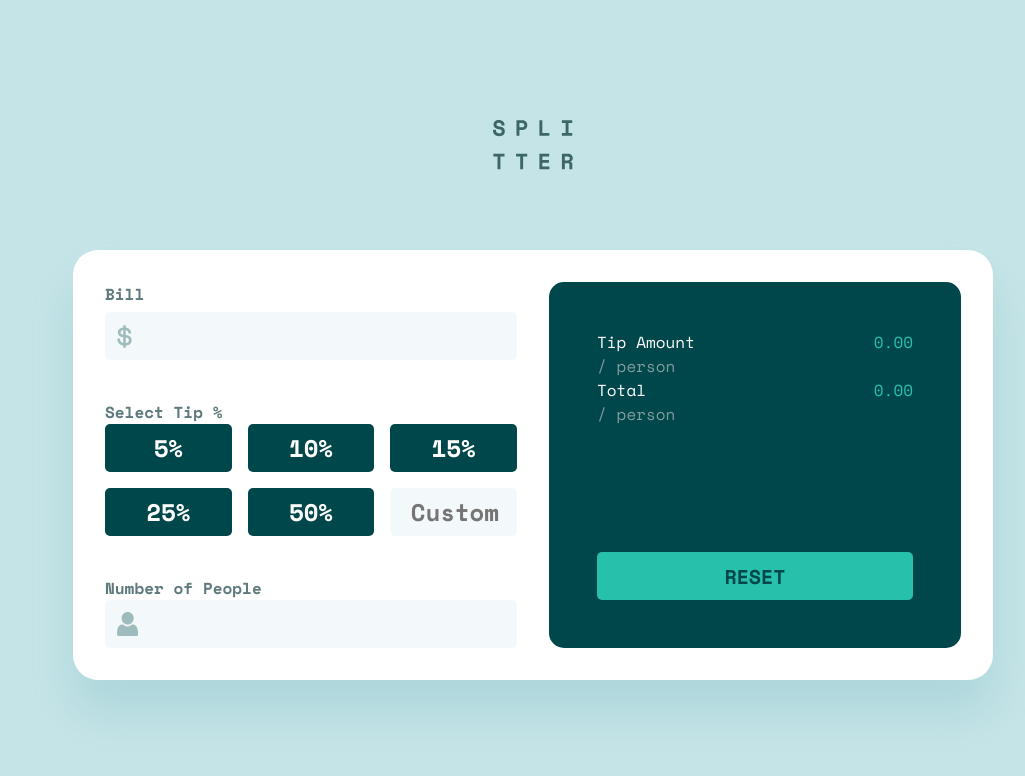
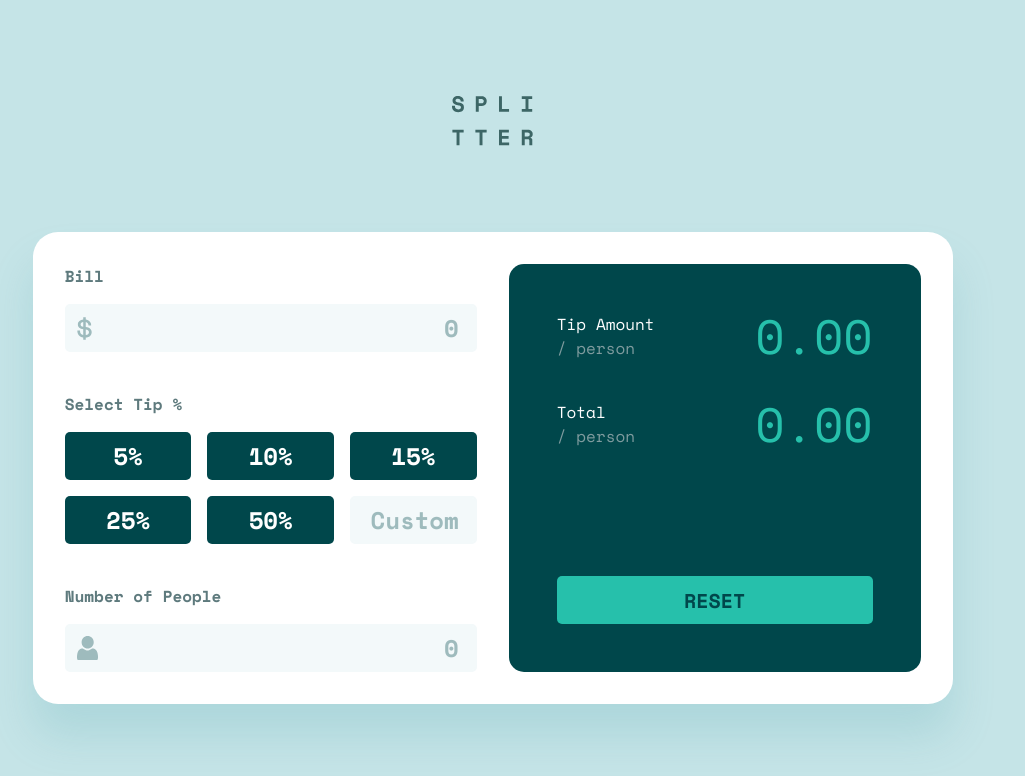
Before and after one commit to sarahtennis/tip-calculator, a website built with webpack: page dist/index.html in a window 1280 px wide. Shown: the whole page, without its empty margins (107-1132 px from the left). Built offline with nearby package versions, Linux system fonts and the light colour scheme.

Commit message:
Title attribute for large numbers, styling

```diff
--- a/src/components/Total.js
+++ b/src/components/Total.js
@@ -27,11 +27,15 @@ export default class Total {
     const { bill, tip, people } = this.calculations;
     if (bill === null || tip === null || !people) {
       this.tipPerPerson.innerText = Number(0).toFixed(2);
+      this.tipPerPerson.setAttribute('title', Number(0).toFixed(2));
       this.totalPerPerson.innerText = Number(0).toFixed(2);
+      this.totalPerPerson.setAttribute('title', Number(0).toFixed(2));
       return;
     }
     const tipTotal = (bill * tip / 100);
     this.tipPerPerson.innerText = (tipTotal / people).toFixed(2);
+    this.tipPerPerson.setAttribute('title', (tipTotal / people).toFixed(2));
     this.totalPerPerson.innerText = ((bill + tipTotal) / people).toFixed(2);
+    this.totalPerPerson.setAttribute('title', ((bill + tipTotal) / people).toFixed(2));
   }
 }
--- a/src/styles/main.css
+++ b/src/styles/main.css
@@ -4,6 +4,8 @@
   --desktop: 1440px;
   --primaryColor: #26c0ab;
   --rightGreen: #00474B;
+  --adorableGreen: #9FE8DF;
+  --rightGreen35: rgba(0, 71, 75, 0.35);
   --color1: #00494d;
   --color2: #5e7a7d;
   --color3: #7f9c9f;
@@ -25,6 +27,19 @@
   font-family: var(--font-family);
 }
 
+::placeholder { /* Chrome, Firefox, Opera, Safari 10.1+ */
+  color: var(--rightGreen35);
+  opacity: 1; /* Firefox */
+}
+
+:-ms-input-placeholder { /* Internet Explorer 10-11 */
+  color: var(--rightGreen35);
+}
+
+::-ms-input-placeholder { /* Microsoft Edge */
+  color: var(--rightGreen35);
+}
+
 body {
   height: 100vh;
   display: flex;
@@ -35,8 +50,8 @@ body {
 
 div.page-container {
   display: flex;
-  flex-direction: column;
-  align-items: center;
+  flex-wrap: wrap;
+  /* flex-direction:  */
 }
 
 label {
@@ -50,6 +65,7 @@ input[type="text"] {
   background: var(--inputBgColor);
   border: 2px solid var(--inputBgColor);
   color: var(--rightGreen);
+  font-weight: bold;
   height: 48px;
   width: 100%;
   border-radius: 5px;
@@ -57,11 +73,25 @@ input[type="text"] {
   font-size: 24px;
   text-align: right;
   position: relative;
+  outline: none;
 }
 
 input[type="text"]:focus {
   border: 2px solid var(--primaryColor);
   outline: none;
+}
+
+button:active {
+  background: var(--adorableGreen) !important;
+  color: var(--rightGreen) !important;
+}
+
+button:hover {
+  cursor: pointer;
+}
+
+input:active {
+  border-color: var(--adorableGreen) !important;
 }
 
 #bill.icon-input {
@@ -116,6 +146,12 @@ input.invalid-input {
   color: var(--errorRed);
 }
 
+.logo-container {
+  width: 100%;
+  max-width: 920px;
+  text-align: center;
+}
+
 img.logo {
   height: 50px;
   width: auto;
@@ -142,7 +178,7 @@ img.logo {
 
 .label-line label {
   line-height: 24px;
-  margin-bottom: 6px;
+  margin-bottom: 16px;
 }
 
 .tip-container {
@@ -188,6 +224,10 @@ img.logo {
   border-radius: 15px;
 }
 
+.calculations-lines {
+  margin-bottom: 32px;
+}
+
 .calculations .line {
   display: flex;
   justify-content: space-between;
@@ -196,8 +236,17 @@ img.logo {
   overflow: hidden;
 }
 
-.calculations .line #total, .calculations .line #per-person {
+.calculations .line:first-of-type {
+  margin-bottom: 40px;
+}
+
+.value {
   font-size: 48px;
+  line-height: 1;
+  max-width: 70%;
+  overflow-x: hidden;
+  text-overflow: ellipsis;
+  word-wrap: nowrap;
 }
 
 .calculations .line .label {
@@ -241,4 +290,15 @@ img.logo {
     grid-row-gap: 16px;
     grid-column-gap: 16px;
   }
+
+  .value {
+    font-size: 32px;
+  }
 }
+
+@media (max-width: 375px) {
+  .calculator-container {
+    border-bottom-left-radius: 0;
+    border-bottom-right-radius: 0;
+  }
+}
```
Also changed, not shown: dist/index.html.
